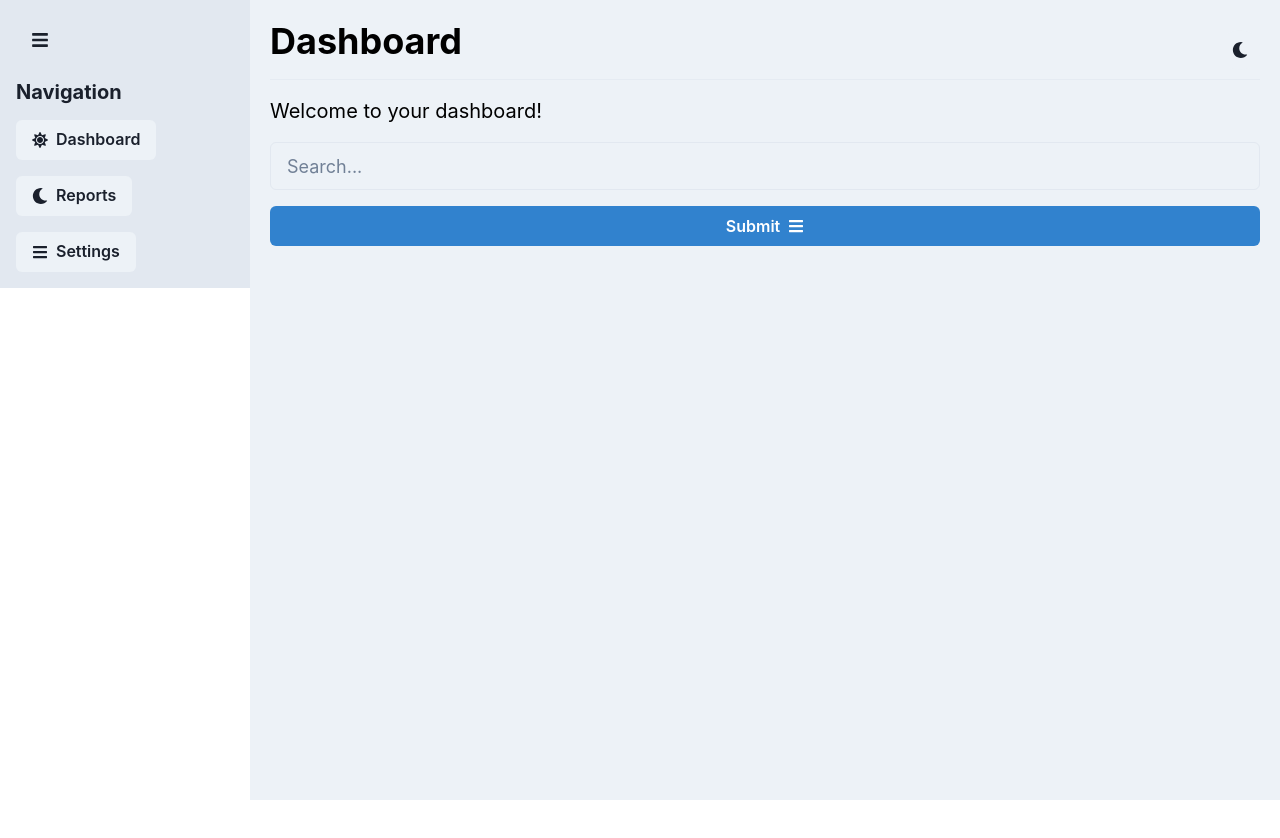
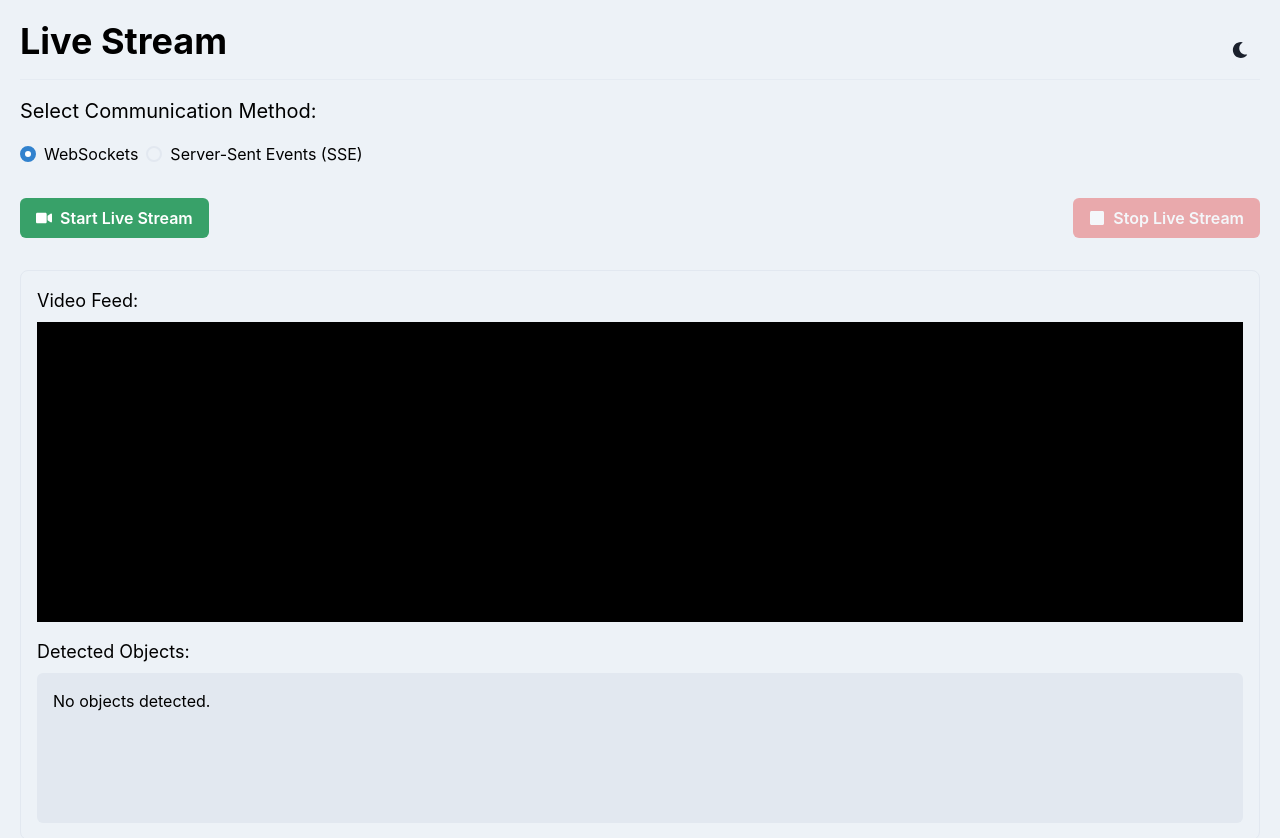
Before and after one commit to GPT-Engineer-App/flask-streamlit-like-53, a React (Vite) app: page / in a window 1280 px wide. Shown: the top 838 px of the page. Before the commit the page ends 800 px from the top, so only its background shows below. Built offline with nearby package versions, Linux system fonts and the light colour scheme.

Commit message:
Updated the Index.jsx to be the main entry point and integrated the Sidebar layout. Added UI elements for selecting communication methods, starting/stopping live streams, and displaying video feeds and detected objects.

```diff
--- a/src/pages/Index.jsx
+++ b/src/pages/Index.jsx
@@ -1,46 +1,56 @@
-import React from "react";
-import { Box, Button, Flex, Heading, Input, Stack, Text, VStack, useColorModeValue, IconButton, Divider } from "@chakra-ui/react";
-import { FaSun, FaMoon, FaBars } from "react-icons/fa";
+import React, { useState } from "react";
+import { Box, Button, Flex, Heading, Input, Stack, Text, VStack, useColorModeValue, IconButton, Divider, Radio, RadioGroup } from "@chakra-ui/react";
+import { FaSun, FaMoon, FaBars, FaVideo, FaStop } from "react-icons/fa";
 
 const Index = () => {
   const bg = useColorModeValue("gray.100", "gray.800");
   const color = useColorModeValue("black", "white");
+  const [communicationMethod, setCommunicationMethod] = useState("WebSockets");
+  const [isStreaming, setIsStreaming] = useState(false);
+
+  const handleStartStream = () => {
+    setIsStreaming(true);
+    // Add logic to start video feed and object detection
+  };
+
+  const handleStopStream = () => {
+    setIsStreaming(false);
+    // Add logic to stop video feed and object detection
+  };
 
   return (
-    <Flex minHeight="100vh" direction={{ base: "column", md: "row" }}>
-      {/* Sidebar */}
-      <Box width={{ base: "full", md: "250px" }} bg={useColorModeValue("gray.200", "gray.900")} height="full" padding={4}>
-        <VStack align="start" spacing={4}>
-          <IconButton aria-label="Menu" icon={<FaBars />} size="lg" variant="ghost" isRound />
-          <Heading size="md">Navigation</Heading>
-          <Button leftIcon={<FaSun />} variant="solid">
-            Dashboard
-          </Button>
-          <Button leftIcon={<FaMoon />} variant="solid">
-            Reports
-          </Button>
-          <Button leftIcon={<FaBars />} variant="solid">
-            Settings
-          </Button>
-        </VStack>
-      </Box>
-
-      {/* Main Content */}
     <Box flex="1" bg={bg} color={color} p={5}>
       <Flex justifyContent="space-between" alignItems="center">
-          <Heading mb={4}>Dashboard</Heading>
+        <Heading mb={4}>Live Stream</Heading>
         <IconButton aria-label="Toggle theme" icon={useColorModeValue(<FaMoon />, <FaSun />)} onClick={() => console.log("Toggle theme")} isRound />
       </Flex>
       <Divider mb={4} />
       <Stack spacing={4}>
-          <Text fontSize="xl">Welcome to your dashboard!</Text>
-          <Input placeholder="Search..." size="lg" />
-          <Button rightIcon={<FaBars />} colorScheme="blue">
-            Submit
+        <Text fontSize="xl">Select Communication Method:</Text>
+        <RadioGroup onChange={setCommunicationMethod} value={communicationMethod}>
+          <Stack direction="row">
+            <Radio value="WebSockets">WebSockets</Radio>
+            <Radio value="SSE">Server-Sent Events (SSE)</Radio>
+          </Stack>
+        </RadioGroup>
+        <Flex justifyContent="space-between" alignItems="center" mt={4}>
+          <Button leftIcon={<FaVideo />} colorScheme="green" onClick={handleStartStream} isDisabled={isStreaming}>
+            Start Live Stream
           </Button>
+          <Button leftIcon={<FaStop />} colorScheme="red" onClick={handleStopStream} isDisabled={!isStreaming}>
+            Stop Live Stream
+          </Button>
+        </Flex>
+        <Box mt={4} borderWidth="1px" borderRadius="lg" overflow="hidden" p={4}>
+          <Text fontSize="lg" mb={2}>Video Feed:</Text>
+          <Box bg="black" height="300px" mb={4}></Box>
+          <Text fontSize="lg" mb={2}>Detected Objects:</Text>
+          <Box bg="gray.200" p={4} borderRadius="md" height="150px" overflowY="auto">
+            <Text>No objects detected.</Text>
+          </Box>
+        </Box>
       </Stack>
     </Box>
-    </Flex>
   );
 };
 
```
Also changed, not shown: src/components/layouts/Sidebar.jsx (added, +37 -0 lines), public/logo.png (added). Lines whose indentation alone changed are shown as unchanged.
